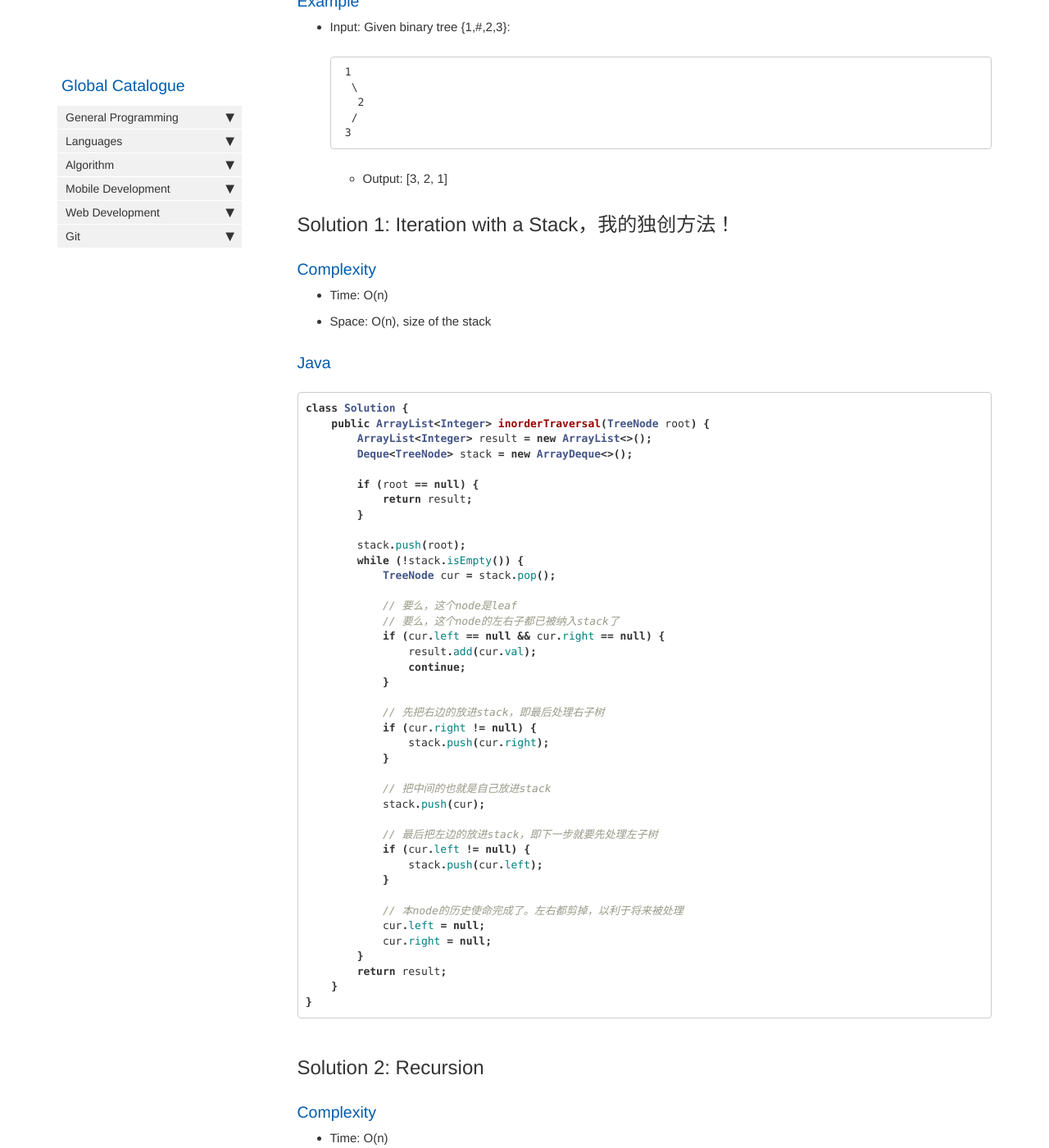
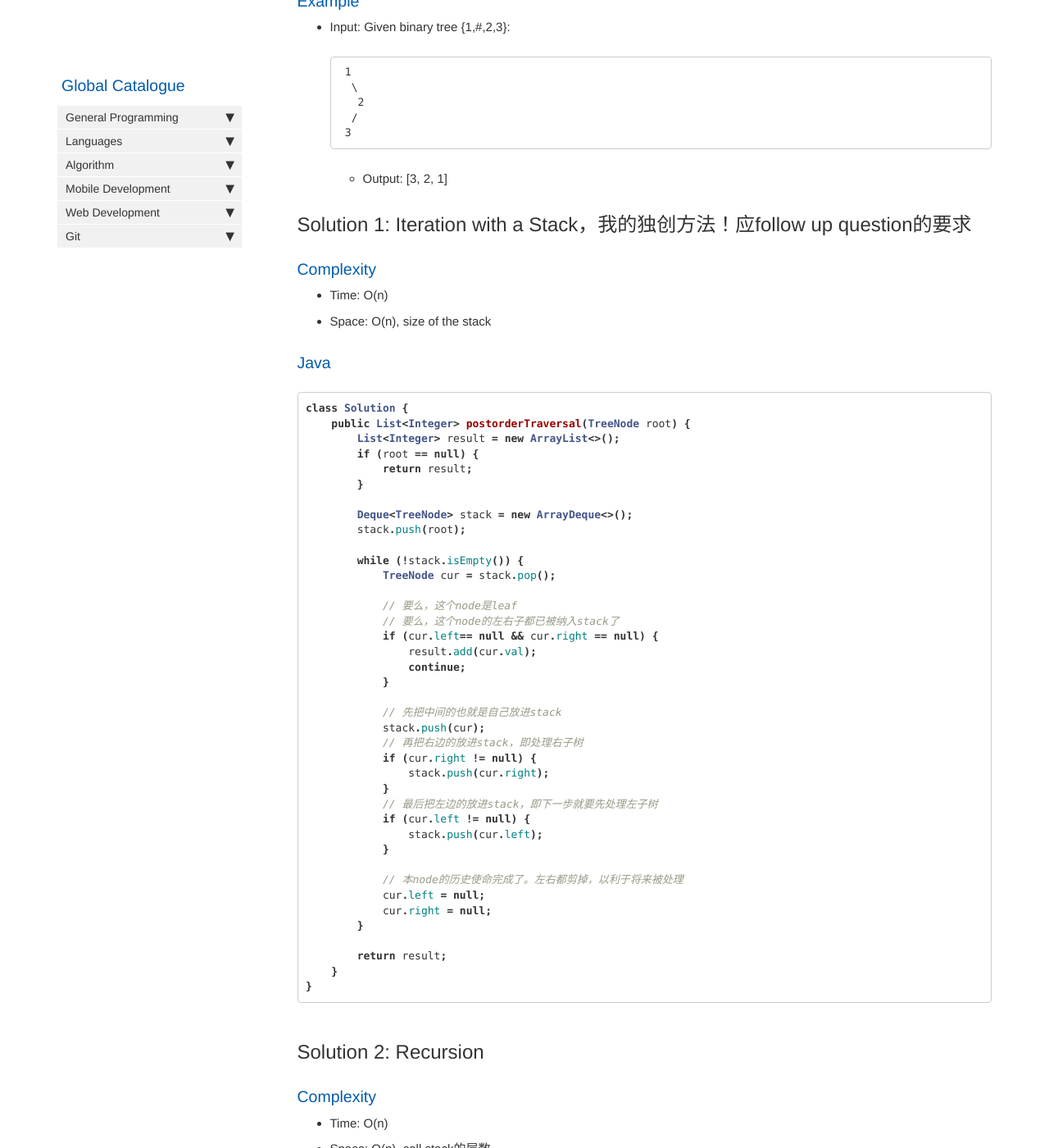
Before and after one commit to HungryOrc/hungryorc.github.io, a Jekyll site: the page built from pages/algorithm/algorithm_binary_tree_traversal_postorder.md, in a window 1280 px wide and 1400 px high, scrolled down 591 px. Shown: the whole window at 82% size. Built offline with Jekyll 4.4.1, drawn with Linux system fonts in a browser that asks for light colours; nearby versions of some CDN libraries; comment, search, counter and statistics services are not loaded.

Commit message:
Update algorithm_binary_tree_traversal_postorder.md

````diff
--- a/pages/algorithm/algorithm_binary_tree_traversal_postorder.md
+++ b/pages/algorithm/algorithm_binary_tree_traversal_postorder.md
@@ -37,7 +37,7 @@ Recursion的做法很简单，能用iteration来做才是nb哈哈
   * Output: [3, 2, 1]
 
 
-## Solution 1: Iteration with a Stack，我的独创方法！
+## Solution 1: Iteration with a Stack，我的独创方法！应follow up question的要求
 
 ### Complexity
 * Time: O(n)
@@ -46,33 +46,31 @@ Recursion的做法很简单，能用iteration来做才是nb哈哈
 ### Java
 ```java
 class Solution {
-    public ArrayList<Integer> inorderTraversal(TreeNode root) {
-        ArrayList<Integer> result = new ArrayList<>();
-        Deque<TreeNode> stack = new ArrayDeque<>();
-
+    public List<Integer> postorderTraversal(TreeNode root) {
+        List<Integer> result = new ArrayList<>();
         if (root == null) {
             return result;
         }
 
+        Deque<TreeNode> stack = new ArrayDeque<>();
         stack.push(root);
+
         while (!stack.isEmpty()) {
             TreeNode cur = stack.pop();
 
             // 要么，这个node是leaf
             // 要么，这个node的左右子都已被纳入stack了
-            if (cur.left == null && cur.right == null) {
+            if (cur.left== null && cur.right == null) {
                 result.add(cur.val);
                 continue;
             }
 
-            // 先把右边的放进stack，即最后处理右子树
+            // 先把中间的也就是自己放进stack
+            stack.push(cur);
+            // 再把右边的放进stack，即处理右子树
             if (cur.right != null) {
                 stack.push(cur.right);
             }
-
-            // 把中间的也就是自己放进stack
-            stack.push(cur);
-
             // 最后把左边的放进stack，即下一步就要先处理左子树
             if (cur.left != null) {
                 stack.push(cur.left);
@@ -82,6 +80,7 @@ class Solution {
             cur.left = null;
             cur.right = null;
         }
+
         return result;
     }
 }
````
